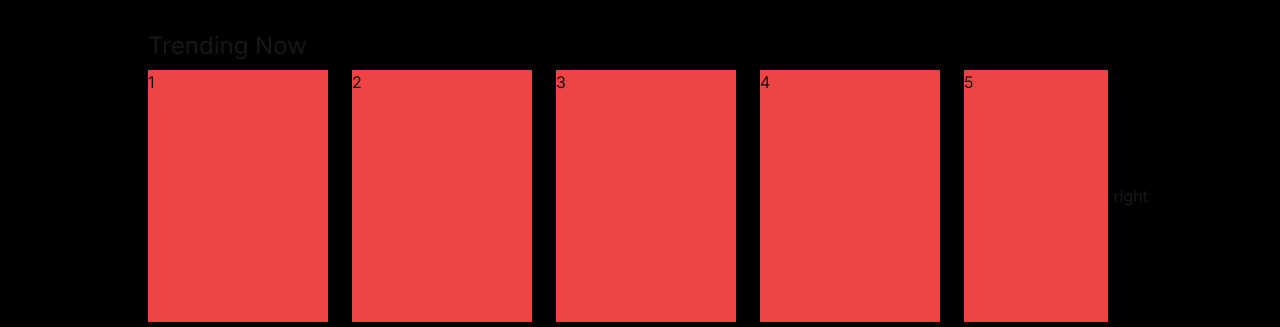
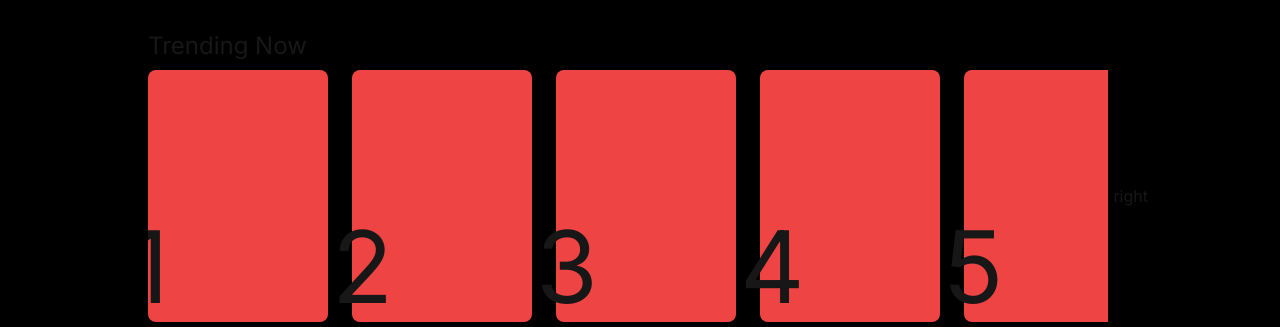
Before and after one commit to Evandro-Cantelmo/netflix-clone, a Next.js app: page / in a window 1280 px wide. Shown: the part 971-1298 px from the top of the page. Built offline with nearby package versions, Linux system fonts and the light colour scheme.

Commit message:
feat: cards of trending

```diff
--- a/src/app/page.tsx
+++ b/src/app/page.tsx
@@ -89,8 +89,11 @@ export default function Home() {
                 className="my-2 mr-4 flex snap-center items-center justify-center last:mr-0 md:snap-start lg:mr-6"
                 key={index}
               >
-                <div className="bg-red-500 h-[252px] min-w-[180px]">
-                  {index + 1}
+                <div className="bg-red-500 h-[252px] min-w-[180px] rounded-lg relative">
+                  {" "}
+                  <p className="absolute text-[6.25rem] h-[130px] -left-5 bottom-0 z-50">
+                    {index + 1}
+                  </p>
                 </div>
               </div>
             ))}
```
